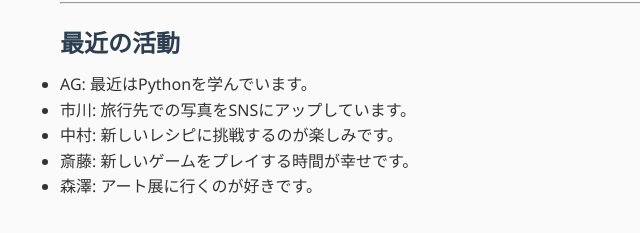
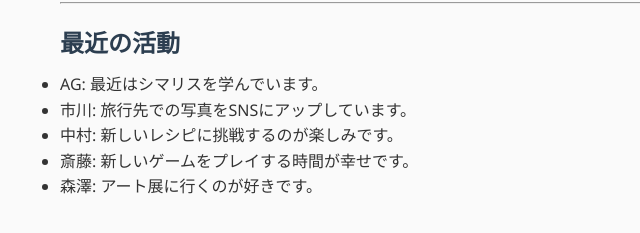
Before and after one commit to Gai1216/test0611, a plain HTML site: page test0611.html in a window 1280 px wide. Shown: the part 545-778 px from the top of the page, 0-640 px from the left. Drawn offline with Linux system fonts and the light colour scheme.

Commit message:
変更_1

```diff
--- a/test0611.html
+++ b/test0611.html
@@ -25,7 +25,7 @@
       <li>森澤: アートと写真撮影に興味があります。</li>
       <hr>
     <h2>最近の活動</h2>
-      <li>AG: 最近はPythonを学んでいます。</li>
+      <li>AG: 最近はシマリスを学んでいます。</li>
       <li>市川: 旅行先での写真をSNSにアップしています。</li>
       <li>中村: 新しいレシピに挑戦するのが楽しみです。</li>
       <li>斎藤: 新しいゲームをプレイする時間が幸せです。</li>
```
